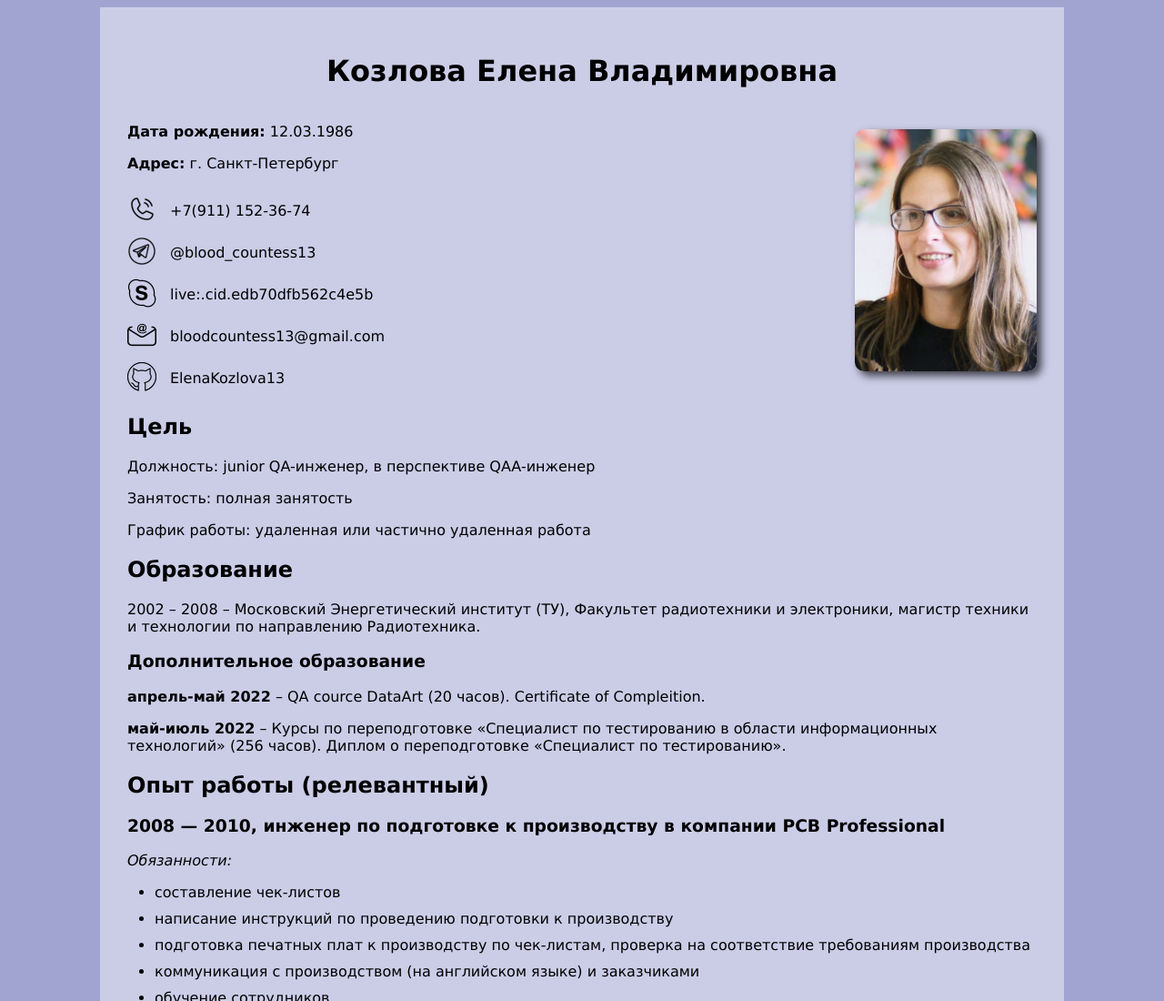
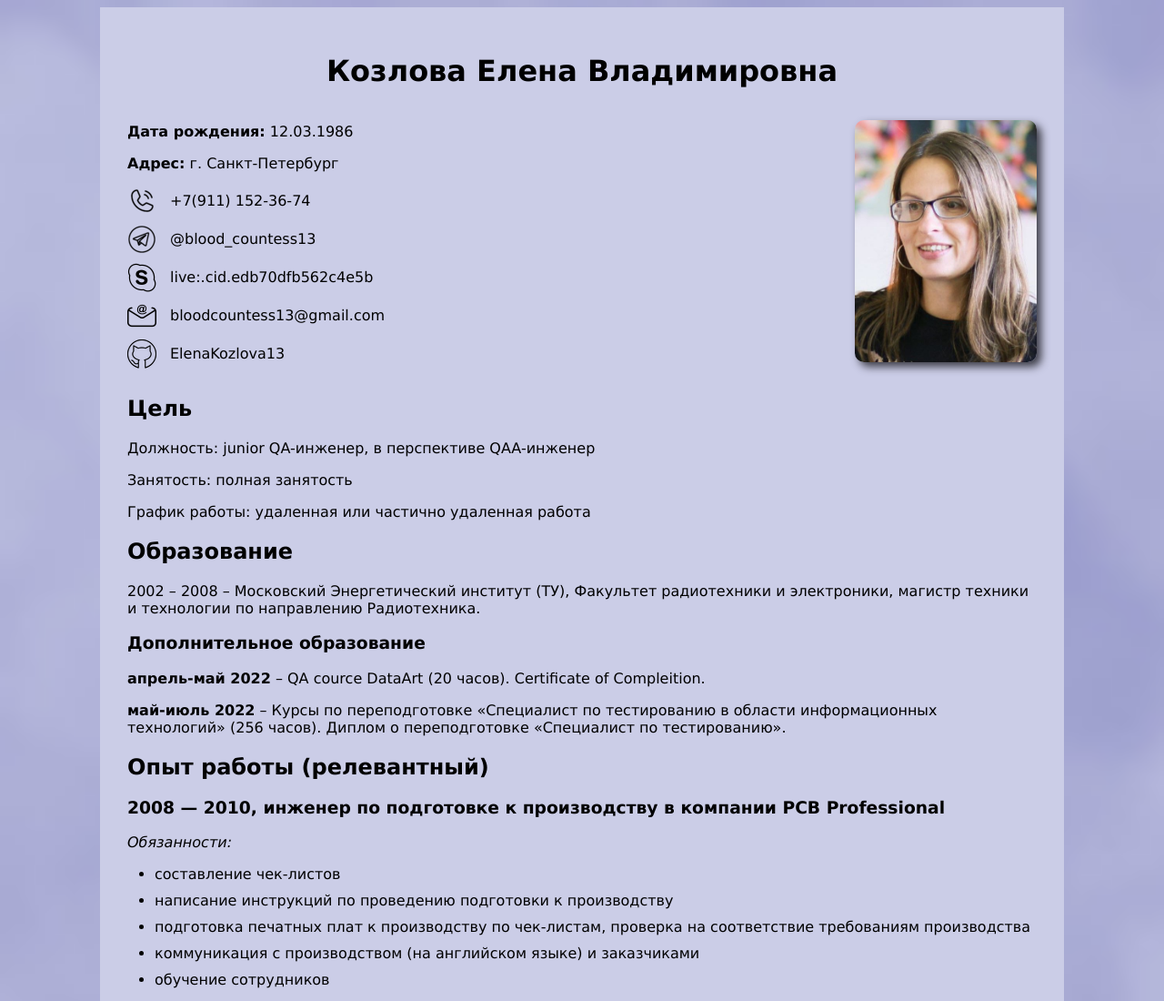
Before and after one commit to ElenaKozlova13/ElenaKozlova, a plain HTML site: page index.html in a window 1280 px wide. Shown: the top 1100 px of the page at 91% size. Drawn offline with Linux system fonts and the light colour scheme.

Commit message:
Fix styles

```diff
--- a/index.html
+++ b/index.html
@@ -13,15 +13,45 @@
     <h1>Козлова Елена Владимировна</h1>
     <div class="info">
         <div class="infotext">
-                <p><strong>Дата рождения:</strong> 12.03.1986</p>
-                <p> <strong>Адрес:</strong> г. Санкт-Петербург</p>
-                <span><a href="tel:+79111523674"><img class="icon" src="tel.ico" alt="Телефон:">+7(911) 152-36-74</a></span>
-                <span><a href="https://t.me/blood_countess13" target="_blank"><img class="icon" src="telegram.ico" alt="Телеграм:">@blood_countess13</a></span>
-                <span> <a href="https://join.skype.com/invite/ngT3iYjq47kK" target="_blank"><img class="icon" src="skype.ico" alt="Skype:">live:.cid.edb70dfb562c4e5b</a></span>
-                <span> <a href="mailto:bloodcountess13@gmail.com" target="_blank"><img class="icon" src="email.ico" alt="E-mail:">bloodcountess13@gmail.com</a></span>
-                <span> <a href="https://github.com/ElenaKozlova13" target="_blank"><img class="icon" src="github.ico" alt="GitHub:">ElenaKozlova13</a></span>
+            <p>
+                <strong>Дата рождения:</strong> 12.03.1986</p>
+            <p>
+                <strong>Адрес:</strong> г. Санкт-Петербург</p>
+            <div class="infotext_item">
+                <a href="tel:+79111523674">
+                    <img class="icon" src="tel.ico"
+                                                alt="Телефон:">+7(911) 152-36-74
+                </a>
             </div>
-            <div><img src="avatar.jpg" alt="фото Козлова Е.В." class="avatar"></div>
+            <div class="infotext_item">
+                <a href="https://t.me/blood_countess13" target="_blank">
+                    <img class="icon" src="telegram.ico"
+                         alt="Телеграм:">@blood_countess13
+                </a>
+            </div>
+            <div class="infotext_item">
+                <a href="https://join.skype.com/invite/ngT3iYjq47kK" target="_blank">
+                    <img class="icon"
+                         src="skype.ico"
+                         alt="Skype:">live:.cid.edb70dfb562c4e5b
+                </a>
+            </div>
+            <div class="infotext_item">
+                <a href="mailto:bloodcountess13@gmail.com" target="_blank">
+                    <img class="icon" src="email.ico"
+                         alt="E-mail:">bloodcountess13@gmail.com
+                </a>
+            </div>
+            <div class="infotext_item">
+                <a href="https://github.com/ElenaKozlova13" target="_blank">
+                    <img class="icon" src="github.ico"
+                         alt="GitHub:">ElenaKozlova13
+                </a>
+            </div>
+        </div>
+        <div>
+            <img src="avatar.jpg" alt="фото Козлова Е.В." class="avatar">
+        </div>
     </div>
     <div class="section">
         <h2>Цель</h2>
@@ -31,10 +61,12 @@
     </div>
     <div class="section">
         <h2>Образование</h2>
-            <p> 2002 – 2008 – Московский Энергетический институт (ТУ), Факультет радиотехники и электроники, магистр техники и технологии по направлению Радиотехника.</p>
+        <p> 2002 – 2008 – Московский Энергетический институт (ТУ), Факультет радиотехники и электроники, магистр техники
+            и технологии по направлению Радиотехника.</p>
         <h3>Дополнительное образование</h3>
-            <p> <strong>апрель-май 2022</strong> – QA cource DataArt (20 часов). Certificate of Compleition.</p>
-            <p> <strong>май-июль 2022</strong> – Курсы по переподготовке «Специалист по тестированию в области информационных технологий» (256 часов). Диплом о переподготовке «Специалист по тестированию».</p>
+        <p><strong>апрель-май 2022</strong> – QA cource DataArt (20 часов). Certificate of Compleition.</p>
+        <p><strong>май-июль 2022</strong> – Курсы по переподготовке «Специалист по тестированию в области информационных
+            технологий» (256 часов). Диплом о переподготовке «Специалист по тестированию».</p>
     </div>
     <div class="section">
         <h2>Опыт работы (релевантный)</h2>
@@ -43,19 +75,31 @@
         <ul>
             <li>составление чек-листов</li>
             <li>написание инструкций по проведению подготовки к производству</li>
-                <li>подготовка печатных плат к производству по чек-листам, проверка на соответствие требованиям производства</li>
+            <li>подготовка печатных плат к производству по чек-листам, проверка на соответствие требованиям
+                производства
+            </li>
             <li>коммуникация с производством (на английском языке) и заказчиками</li>
             <li>обучение сотрудников</li>
         </ul>
-            <h3>2010 — по наст.время, ведущий инженер, отдел антенно-фидерных устройств в компании АО «Научный центр прикладной электродинамики»</h3>
+        <h3>2010 — по наст.время, ведущий инженер, отдел антенно-фидерных устройств в компании АО «Научный центр
+            прикладной электродинамики»</h3>
         <p><i>Обязанности:</i></p>
         <ul>
-                <li>составление ПМИ (некоторых разделов) и участие в проведении испытаний (исследовательские, лабораторные, приемо-сдаточные)</li>
-                <li>проведение проверки опытных образцов/серии на соответствие техническому заданию/спецификации, анализ полученных результатов</li>
+            <li>составление ПМИ (некоторых разделов) и участие в проведении испытаний (исследовательские, лабораторные,
+                приемо-сдаточные)
+            </li>
+            <li>проведение проверки опытных образцов/серии на соответствие техническому заданию/спецификации, анализ
+                полученных результатов
+            </li>
             <li>на этапе тестирования изделий автоматизировала обработку результатов измерений (макросы в Excel)</li>
-                <li>принимала участие в разработке внутреннего ПО для автоматизации измерений в роли бизнес-аналитика и тестировщика (описала математический аппарат, расширила функциональность и тестировала функционал и UI).</li>
-                <li>принимала участие в разработке мобильного приложения под android (назначение не разглашается) для обработки и вывода результатов измерений на карту (работа с google-картами и системой навигации) в роли бизнес-аналитика и тестировщика (описала
-                    математический аппарат, расширила функциональность и тестировала функционал и UI).</li>
+            <li>принимала участие в разработке внутреннего ПО для автоматизации измерений в роли бизнес-аналитика и
+                тестировщика (описала математический аппарат, расширила функциональность и тестировала функционал и UI).
+            </li>
+            <li>принимала участие в разработке мобильного приложения под android (назначение не разглашается) для
+                обработки и вывода результатов измерений на карту (работа с google-картами и системой навигации) в роли
+                бизнес-аналитика и тестировщика (описала
+                математический аппарат, расширила функциональность и тестировала функционал и UI).
+            </li>
             <li>обучение новых сотрудников работе в различных системах автоматизированного проектирования.</li>
         </ul>
     </div>
--- a/style.css
+++ b/style.css
@@ -4,7 +4,7 @@ body {
     font-weight: normal;
     font-family: Verdana, Geneva, Tahoma, sans-serif;
     margin-bottom: 20px;
-    background: #a1a4d0 url(./images/bg2.jpg);
+    background: #a1a4d0 url(bg2.jpg);
     background-size: cover;
 }
 
@@ -50,14 +50,18 @@ h1 {
     align-items: center;
 }
 
-.infotext span {
-    display: block;
+.infotext_item {
     margin-bottom: 10px;
 }
 
+.infotext_item a {
+    display: flex;
+    align-items: center;
+}
+
 .icon {
-    position: relative;
-    top: 9px;
+    width: 32px;
+    height: 32px;
     margin-right: 15px;
 }
 
```
Lines whose indentation alone changed are shown as unchanged.
